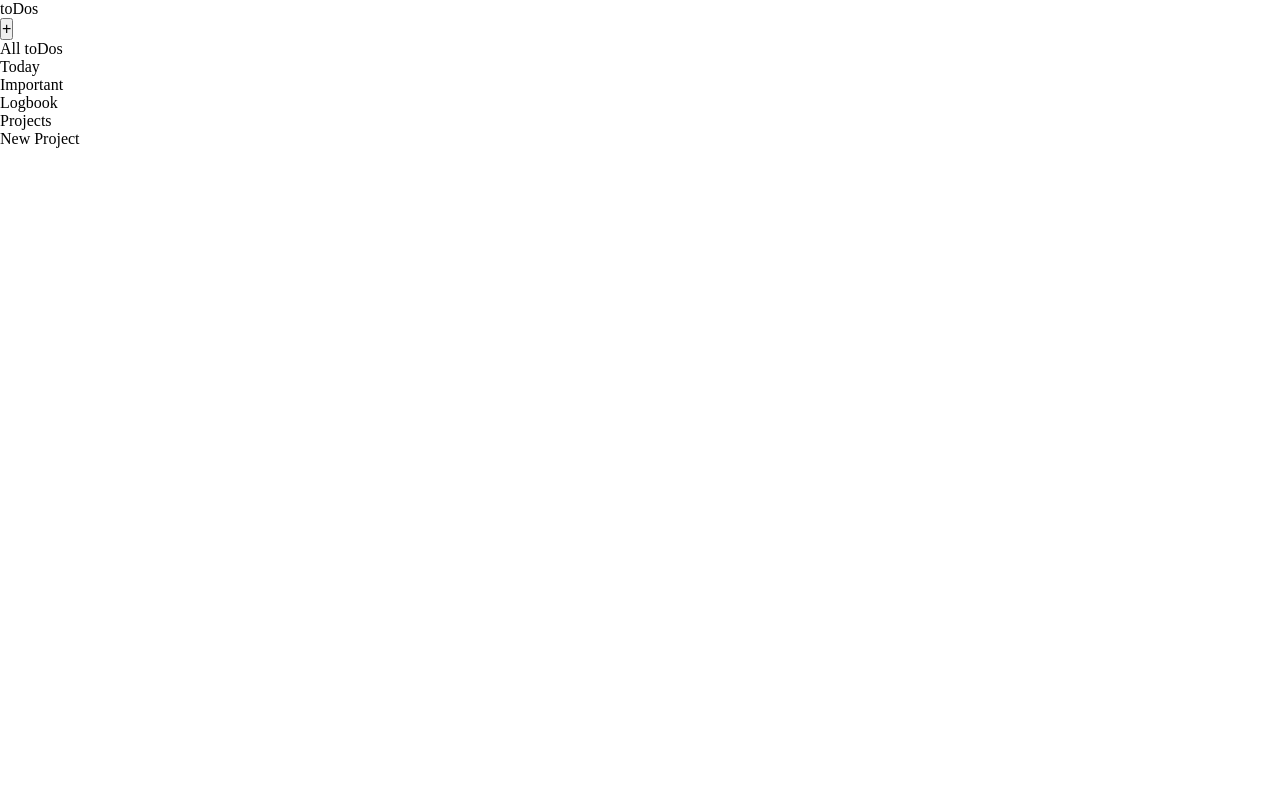
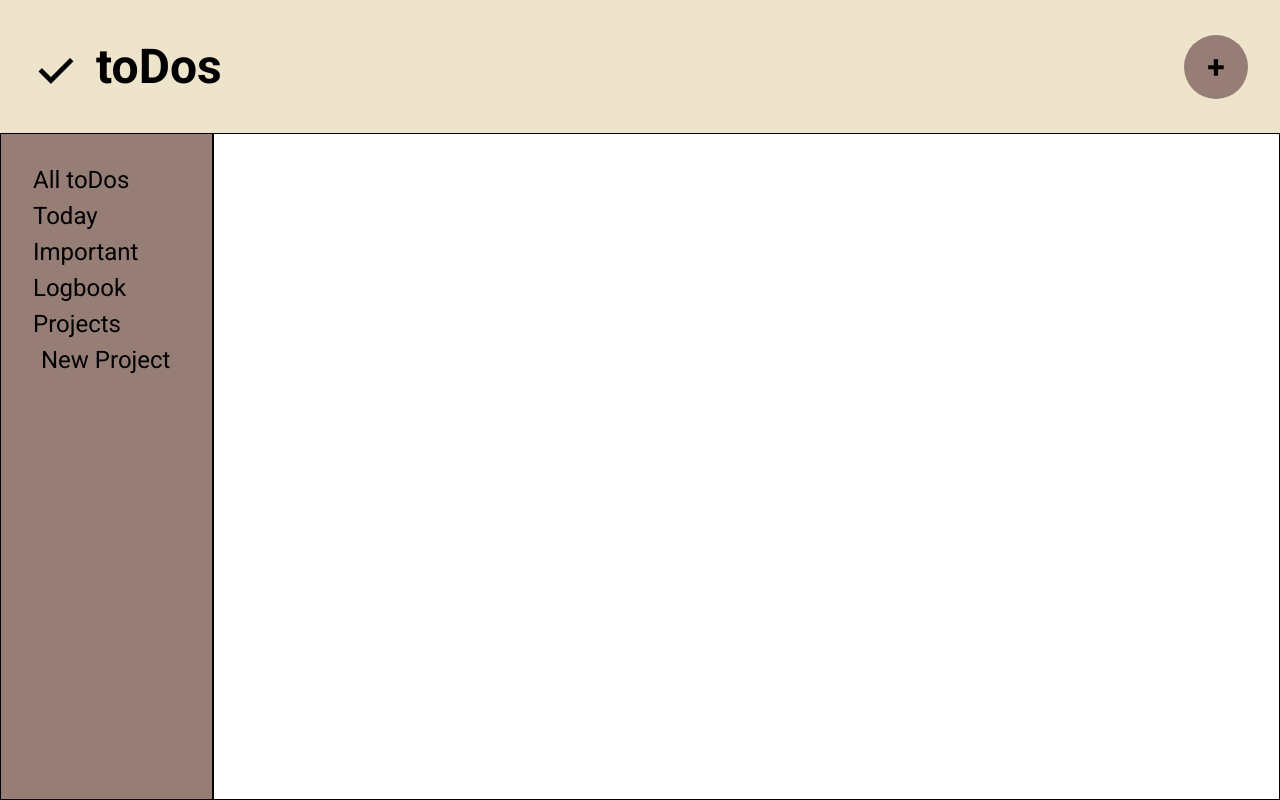
Before and after one commit to datoprak/todo-list, a plain HTML site: page index.html in a window 1280 px wide. Drawn offline with nearby package versions, Linux system fonts and the light colour scheme.

Commit message:
Style navbar and part of sidebar

```diff
--- a/index.html
+++ b/index.html
@@ -14,7 +14,10 @@
   </head>
   <body>
     <div class="navbar">
-      <div class="logo">toDos</div>
+      <div class="logo">
+        <span class="material-symbols-outlined logo-icon"> done </span>
+        <div class="logo-text">toDos</div>
+      </div>
       <div class="nav-buttons">
         <button class="task-modal-opener">+</button>
       </div>
--- a/style.css
+++ b/style.css
@@ -1,8 +1,100 @@
+@import url("https://fonts.googleapis.com/css2?family=Roboto:wght@400;700&display=swap");
+
 * {
   padding: 0;
   margin: 0;
   box-sizing: border-box;
+  font-family: "Roboto", sans-serif;
   font-size: 16px;
+}
+
+li {
+  list-style-type: none;
+}
+
+body {
+  display: grid;
+  grid-template-columns: 1fr 5fr;
+  grid-template-rows: 1fr 5fr;
+  grid-template-areas:
+    "navbar navbar"
+    "sidebar todo-content";
+  min-height: 100vh;
+}
+
+.navbar {
+  display: flex;
+  justify-content: space-between;
+  padding: 32px;
+  align-items: center;
+  background-color: #eee3cb;
+  grid-area: navbar;
+}
+
+.logo {
+  display: flex;
+  gap: 16px;
+  align-items: flex-end;
+}
+
+.logo > .logo-icon,
+.logo-text {
+  font-size: 3rem;
+  font-weight: 700;
+}
+
+.nav-buttons > .task-modal-opener {
+  border: none;
+  border-radius: 100%;
+  background-color: #967e76;
+  padding: 8px;
+  font-size: 2rem;
+  font-weight: 700;
+  width: 64px;
+  height: 64px;
+}
+
+.sidebar {
+  grid-area: sidebar;
+  border: solid 1px black;
+  padding: 32px;
+  background-color: #967e76;
+}
+
+.sidebar > ul {
+  display: flex;
+  flex-direction: column;
+  gap: 8px;
+}
+
+ul > li {
+  font-size: 1.5rem;
+}
+
+.sidebar > ul > .projects-ul {
+  display: flex;
+  flex-direction: column;
+  gap: 8px;
+}
+
+.projects-ul > li {
+  position: relative;
+  left: 8px;
+  display: flex;
+  align-items: center;
+  gap: 8px;
+}
+
+.projects-ul > li > button {
+  border: none;
+  border-radius: 100%;
+  width: 1.2rem;
+  height: 1.2rem;
+}
+
+.content {
+  grid-area: todo-content;
+  border: solid 1px black;
 }
 
 .todo-modal,
@@ -28,3 +120,7 @@
   border: 1px solid #888;
   width: 80%;
 }
+
+.hide {
+  display: none;
+}
```
